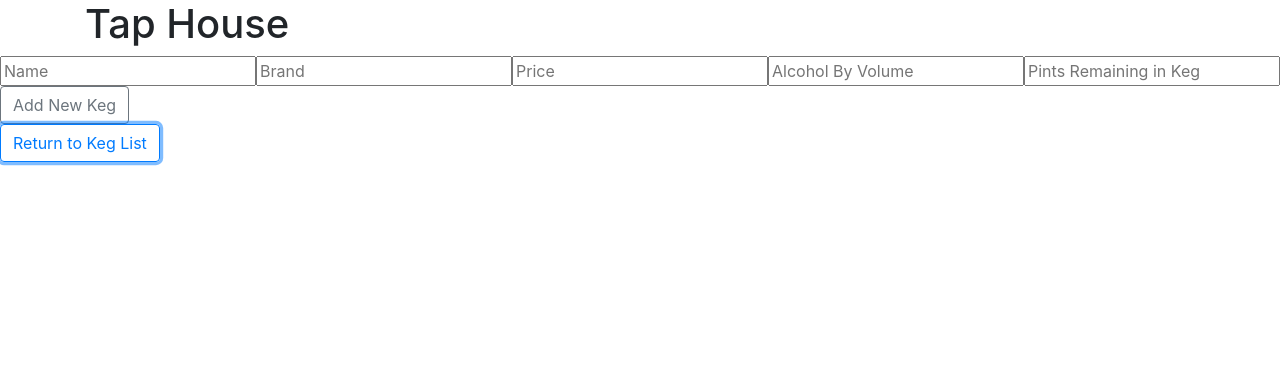
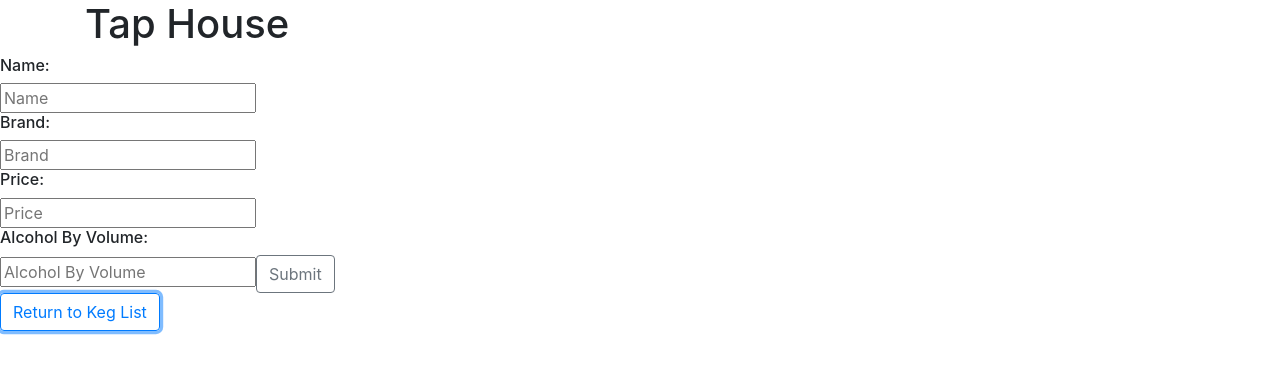
Before and after one commit to RyanDanielWalker/tap-room-redux, a React (Create React App) app: page / in a window 1280 px wide. Both pictures are taken after a click on the button "Add New Keg". Shown: the top 374 px of the page. Built offline with nearby package versions, Linux system fonts and the light colour scheme.

Commit message:
Remove Reusable Form, update Add Keg Form and Edit Keg Form

```diff
--- a/src/Components/EditKegForm.js
+++ b/src/Components/EditKegForm.js
@@ -1,6 +1,6 @@
 import React from 'react';
-import ReusableForm from './ReusableForm';
 import PropTypes from 'prop-types';
+import Button from 'react-bootstrap/Button';
 
 function EditKegForm(props) {
   const { keg } = props;
@@ -12,16 +12,46 @@
       brand: event.target.brand.value,
       price: event.target.price.value,
       abv: event.target.abv.value,
-      pintsRemaining: event.target.abv.value,
+      pintsRemaining: event.target.pintsRemaining.value,
       id: keg.id
     });
   }
 
   return (
     <React.Fragment>
-      <ReusableForm
-        formSubmissionHandler={handleEditKegFormSubmission}
-        buttonText="Update Keg" />
+      <form onSubmit={handleEditKegFormSubmission}>
+        <h6>Name:</h6>
+        <input
+          type='text'
+          name='name'
+          placeholder='Name'
+          defaultValue={keg.name} />
+        <h6>Brand:</h6>
+        <input
+          type='text'
+          name='brand'
+          placeholder='Brand'
+          defaultValue={keg.brand} />
+        <h6>Price:</h6>
+        <input
+          type='text'
+          name='price'
+          placeholder='Price'
+          defaultValue={keg.price} />
+        <h6>Alcohol By Volume:</h6>
+        <input
+          type='text'
+          name='abv'
+          placeholder='Alcohol By Volume'
+          defaultValue={keg.abv} />
+        <h6>Pints Remaining in Keg:</h6>
+        <input
+          type='text'
+          name='pintsRemaining'
+          placeholder='Pints Remaining in Keg'
+          defaultValue={keg.pintsRemaining} />
+        <Button variant="outline-secondary" type='submit' >Submit</Button>
+      </form>
     </React.Fragment>
   );
 }
--- a/src/Components/Keg.js
+++ b/src/Components/Keg.js
@@ -10,7 +10,7 @@
         {props.pintsRemaining === 0 &&
           <h5>This Keg is Sold Out!</h5>
         }
-        <hr />
+        <hr width="65%" />
       </div>
     </React.Fragment>
   )
--- a/src/Components/KegDetail.js
+++ b/src/Components/KegDetail.js
@@ -22,8 +22,8 @@
       {keg.pintsRemaining === 0 &&
         <h6>This Keg is Sold Out!</h6>
       }
+      <Button variant="outline-secondary" onClick={onClickingEdit} >Edit Keg</Button>
       <Button variant="outline-danger" onClick={() => onClickingDelete(keg.id)} >Delete Keg</Button>
-      <Button variant="outline-secondary" onClick={onClickingEdit} >Edit Keg</Button>
     </React.Fragment>
   )
 }
--- a/src/Components/NewKegForm.js
+++ b/src/Components/NewKegForm.js
@@ -1,7 +1,7 @@
 import React from 'react';
 import { v4 } from 'uuid';
 import PropTypes from 'prop-types';
-import ReusableForm from './ReusableForm';
+import Button from 'react-bootstrap/Button';
 
 function NewKegForm(props) {
 
@@ -19,11 +19,31 @@
 
   return (
     <React.Fragment>
-      <ReusableForm
-        formSubmissionHandler={handleNewKegFormSubmission}
-        buttonText="Add New Keg" />
+      <form onSubmit={handleNewKegFormSubmission}>
+        <h6>Name:</h6>
+        <input
+          type='text'
+          name='name'
+          placeholder='Name' />
+        <h6>Brand:</h6>
+        <input
+          type='text'
+          name='brand'
+          placeholder='Brand' />
+        <h6>Price:</h6>
+        <input
+          type='text'
+          name='price'
+          placeholder='Price' />
+        <h6>Alcohol By Volume:</h6>
+        <input
+          type='text'
+          name='abv'
+          placeholder='Alcohol By Volume' />
+        <Button variant="outline-secondary" type='submit' >Submit</Button>
+      </form>
     </React.Fragment>
-  )
+  );
 }
 
 NewKegForm.propTypes = {
--- a/src/Components/ReusableForm.js
+++ /dev/null
@@ -1,41 +0,0 @@
-import React from "react";
-import PropTypes from 'prop-types';
-import Button from 'react-bootstrap/Button'
-
-
-function ReusableForm(props) {
-  return (
-    <React.Fragment>
-      <form onSubmit={props.formSubmissionHandler}>
-        <input
-          type='text'
-          name='name'
-          placeholder='Name' />
-        <input
-          type='text'
-          name='brand'
-          placeholder='Brand' />
-        <input
-          type='text'
-          name='price'
-          placeholder='Price' />
-        <input
-          type='text'
-          name='abv'
-          placeholder='Alcohol By Volume' />
-        <input
-          type='text'
-          name='pintsRemaining'
-          placeholder='Pints Remaining in Keg' />
-        <Button variant="outline-secondary" type='submit'>{props.buttonText}</Button>
-      </form>
-    </React.Fragment>
-  );
-}
-
-ReusableForm.propTypes = {
-  formSubmissionHandler: PropTypes.func,
-  buttonText: PropTypes.string
-};
-
-export default ReusableForm;
```
